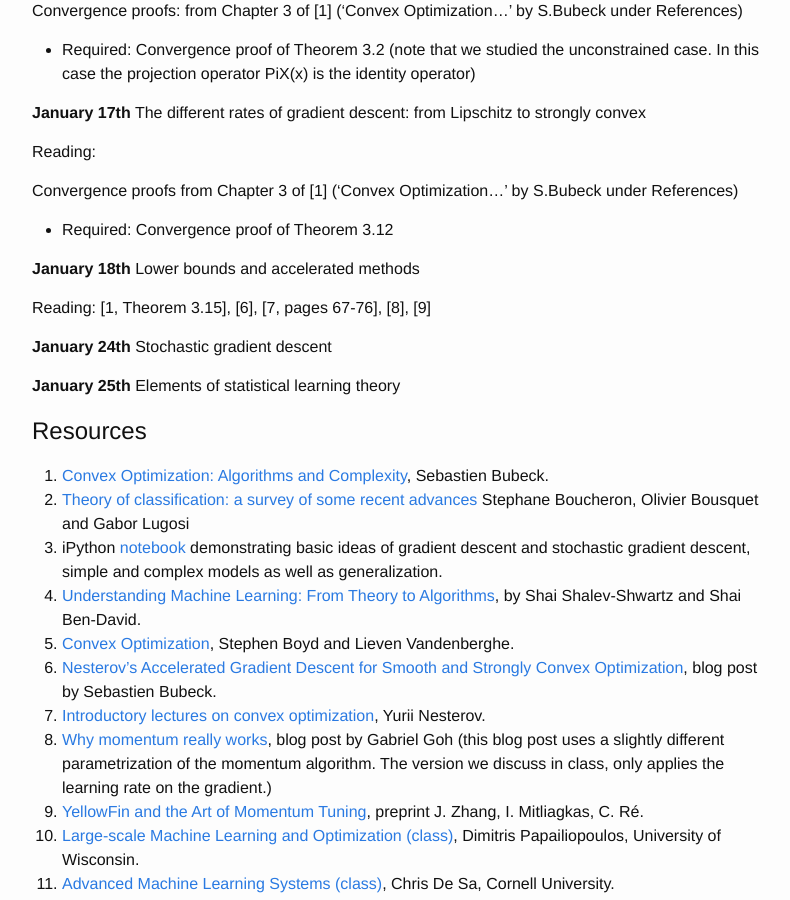
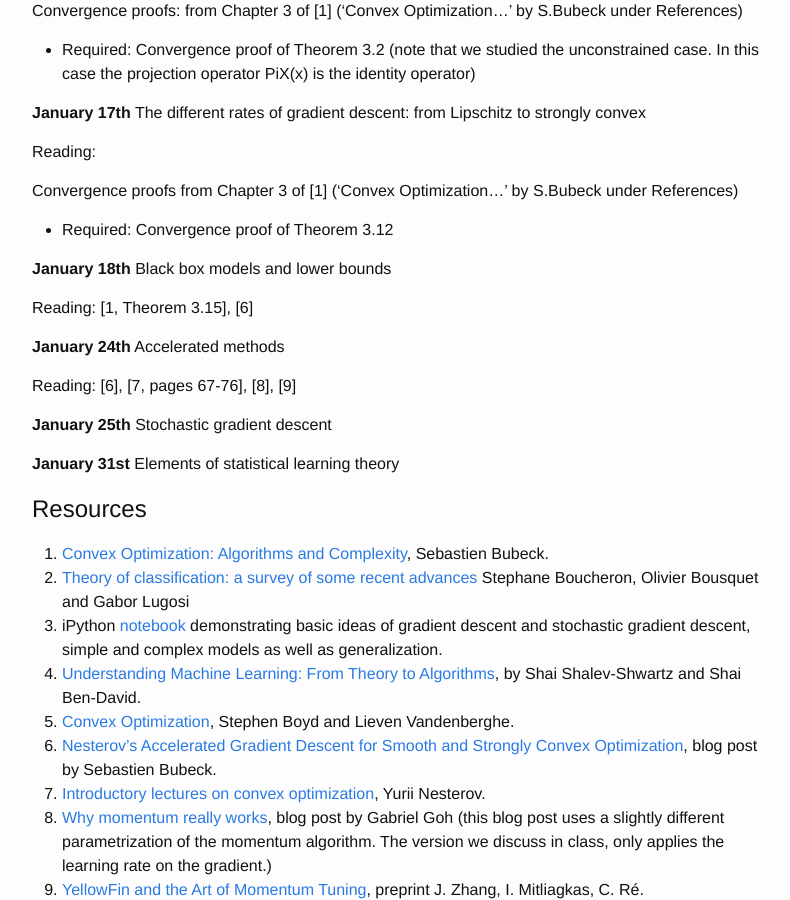
Before and after one commit to mitliagkas/mitliagkas.github.io, a Jekyll site: the page built from dl-theory-class.md, in a window 1280 px wide and 900 px high, scrolled down 2009 px. Shown: the whole window, without its empty margins (238-1028 px from the left). Built offline with Jekyll 4.4.1, drawn with Linux system fonts in a browser that asks for light colours.

Commit message:
Schedule

```diff
--- a/dl-theory-class.md
+++ b/dl-theory-class.md
@@ -98,14 +98,19 @@ Convergence proofs from Chapter 3 of [1] ('Convex Optimization...' by S.Bubeck u
 - Required: Convergence proof of Theorem 3.12
 
 **January 18th**
-Lower bounds and accelerated methods
+Black box models and lower bounds
 
-Reading: [1, Theorem 3.15], [6], [7, pages 67-76], [8], [9]
+Reading: [1, Theorem 3.15], [6]
 
 **January 24th**
+Accelerated methods
+
+Reading: [6], [7, pages 67-76], [8], [9]
+
+**January 25th**
 Stochastic gradient descent
 
-**January 25th**
+**January 31st**
 Elements of statistical learning theory
 
 
```
